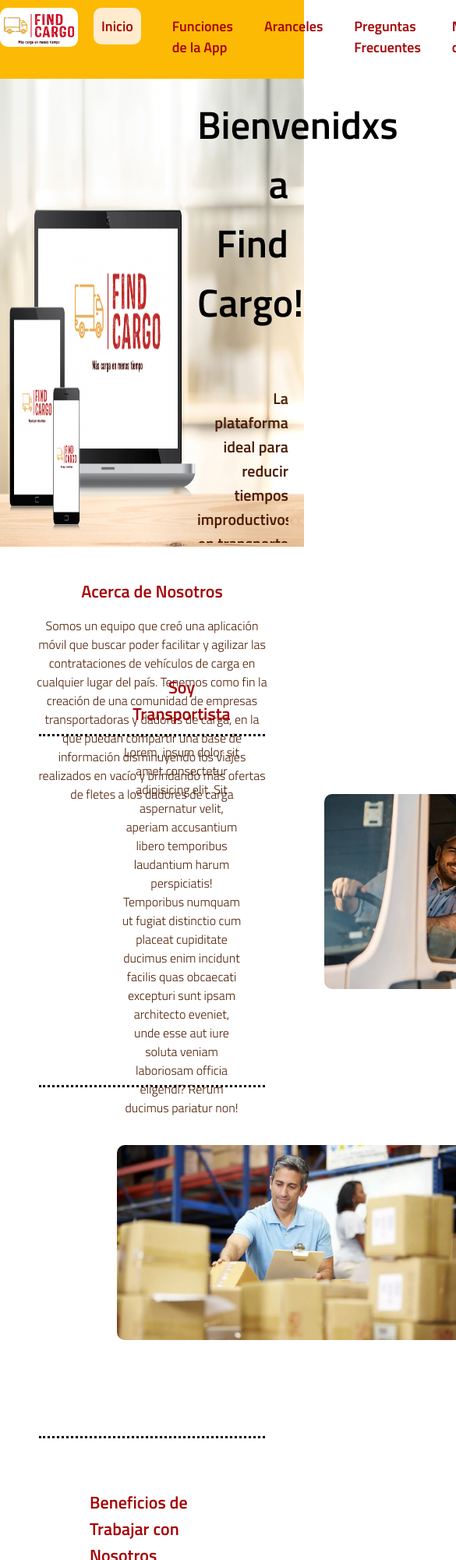
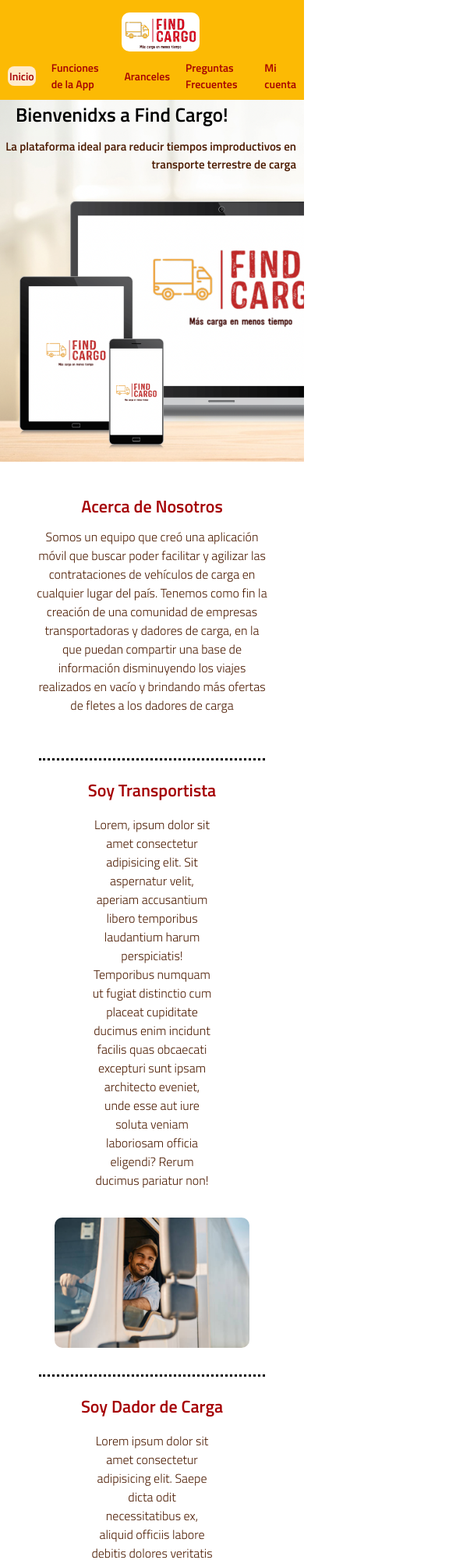
Before and after one commit to AntonellaGatti/preEntrega2Gatti, a plain HTML site: page index.html in a window 390 px wide. Shown: the top 2000 px of the page at 78% size, 585 px wide, since content can reach past the window. Drawn offline with Linux system fonts and the light colour scheme.

Commit message:
Agregue MediaQueries

```diff
--- a/css/estilos.css
+++ b/css/estilos.css
@@ -373,3 +373,199 @@
 }
 
 /* formulario-preguntas linea 128 del codigo */
+
+/* Responsive para Pantallas Medianas */
+
+@media (max-width: 768px) {
+    header {
+        flex-direction: column;
+        height: fit-content;
+
+    }
+
+    .flyer-principal h1 {
+        font-size: 40px;
+        margin-bottom: 0px;
+    }
+
+    h3 {
+        margin: 10px;
+    }
+
+    .subtitulo-principal {
+        height: 25vh;
+    }
+
+    .section-soy {
+        flex-direction: column;
+        height: 650px;
+        padding: 30px;
+    }
+
+    .img-soy {
+        height: fit-content;
+        width: 350px;
+        margin: 30px;
+
+    }
+
+    .media-dador {
+        display: flex;
+        flex-direction: column-reverse;
+        align-items: center;
+        justify-content: space-around;
+    }
+
+    .transportista__texto {
+        height: 20vh;
+    }
+
+    .dador__texto {
+        height: 20vh;
+    }
+
+    .section__beneficios {
+        margin: 10px;
+        padding: 10px;
+        height: 100vh;
+    }
+
+    .carta-beneficios {
+        flex-direction: row;
+        align-content: center;
+        width: 100vw;
+    }
+
+
+    .section__beneficios--lista {
+        flex-direction: column;
+        margin: 0px;
+        text-align: center;
+        width: 100vw;
+    }
+
+
+
+    .carta-beneficios:hover {
+        transform: scale(1.05);
+        font-weight: bold;
+        background-color: rgba(234, 195, 195, 0.159);
+        border-radius: 15px;
+    }
+
+
+
+}
+
+
+/* Media para tamaño chico */
+
+@media (max-width: 480px) {
+    header {
+        flex-direction: column;
+        height: fit-content;
+    }
+
+    .header__img {
+        position: sticky;
+        top: 30px;
+        left: 40vw;
+    }
+
+
+    li {
+        padding: 5px;
+        margin: 5px;
+        font-size: 14px;
+    }
+
+    .header__listaMenu {
+        width: fit-content;
+        font-size: 8px;
+        align-items: center;
+    }
+
+    .header__listaMenu--activo {
+        padding: 2px;
+        border-radius: 8px;
+    }
+
+    .flyer-principal {
+        background-size: cover;
+        justify-content: flex-start;
+        align-items: flex-start;
+        width: 100vw;
+        height: 55vh
+    }
+
+
+    .flyer-principal h1 {
+        margin-top: 0px;
+        font-size: 25px;
+        width: fit-content;
+        text-align: center;
+    }
+
+    .flyer-principal--texto {
+        width: fit-content;
+        font-size: 15px;
+        margin-top: 10px;
+        margin-right: 10px;
+    }
+
+    h3 {
+        margin: 10px;
+    }
+
+    .subtitulo-principal {
+        height: 250px;
+    }
+
+    .section-soy {
+        flex-direction: column;
+        height: 700px;
+        max-width: 100vw;
+        padding: 10px;
+        margin-top: 90px;
+        margin-bottom: 10px;
+    }
+
+    .img-soy {
+        height: 35vh;
+        width: 250px;
+        margin: 30px;
+    }
+
+    .media-dador {
+        display: flex;
+        flex-direction: column-reverse;
+        align-items: center;
+        justify-content: space-around;
+    }
+
+    .transportista__texto {
+        width: 90vw;
+        height: 600px;
+        margin: 0px;
+        padding: 1px
+    }
+
+    .dador__texto {
+        width: 90vw;
+        height: 600px;
+        margin: 0px;
+        padding: 1px
+    }
+
+
+    /* css funciones */
+    .section__funciones {
+        margin: 10px;
+        padding: 10px;
+        text-align: center;
+        height:auto;
+        width: 100vw;
+
+    }
+
+}
```
